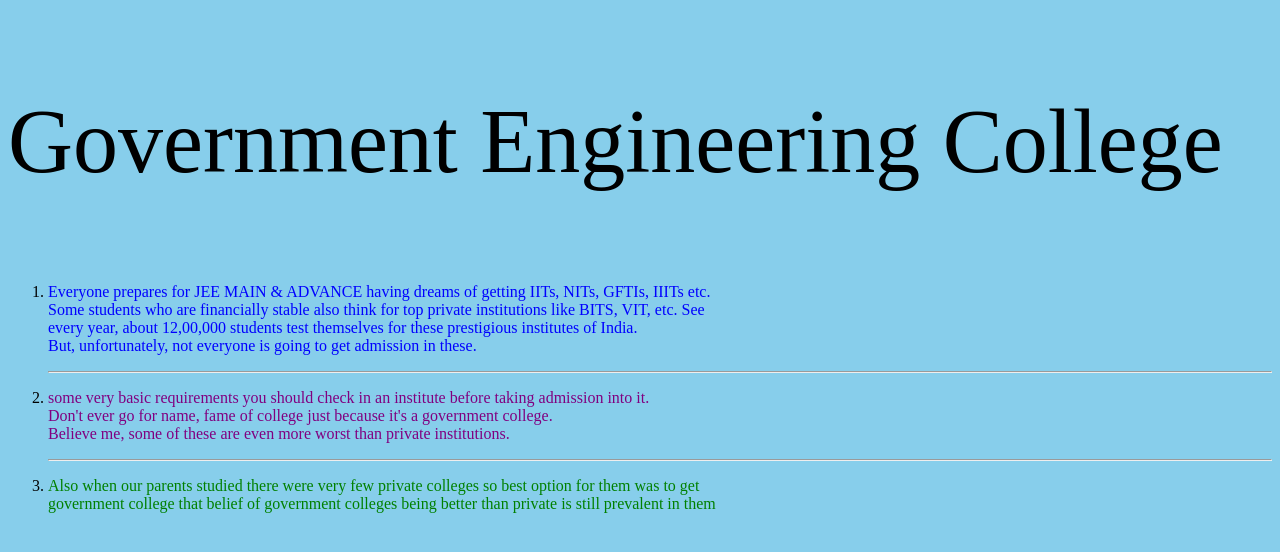
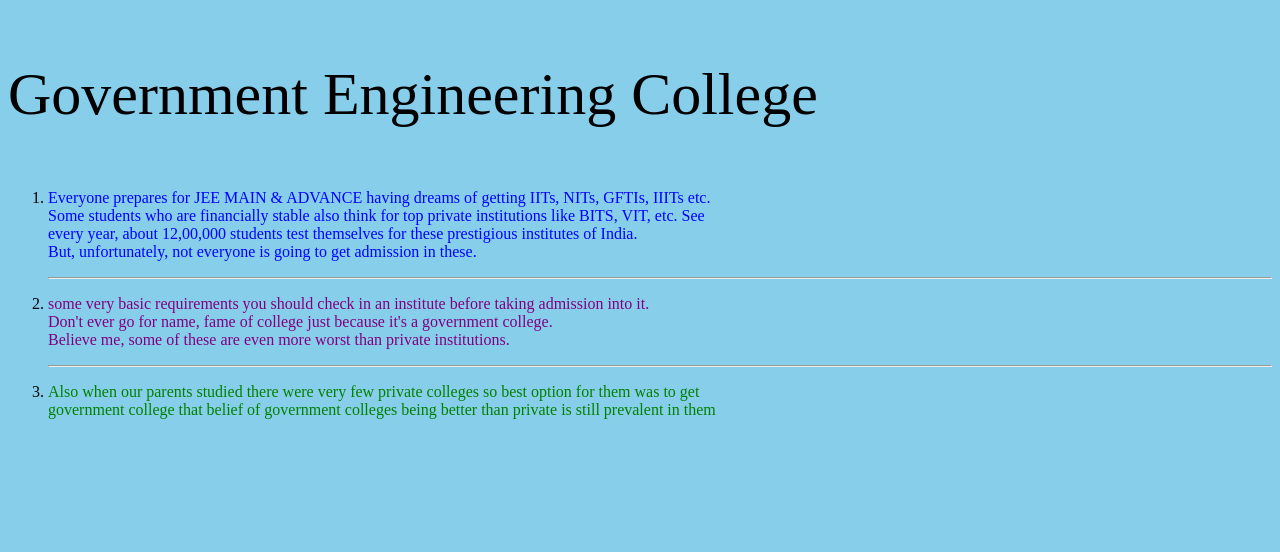
Before and after one commit to student474/task-2, a plain HTML site: page index.html in a window 1280 px wide. Drawn offline with Linux system fonts and the light colour scheme.

Commit message:
Update index.html

```diff
--- a/index.html
+++ b/index.html
@@ -9,7 +9,7 @@ body{background-color:#87CEEB;}
 </title>
 </head>
 <body>
-<p style="font-size:90px">Government Engineering College</p>
+<p style="font-size:60px">Government Engineering College</p>
 
 <ol>
 	<li><p style="color:blue">Everyone prepares for JEE MAIN & ADVANCE having dreams of getting IITs, NITs, GFTIs, IIITs etc.<br> Some students who are financially stable also think for top private institutions like BITS, VIT, etc.
```
